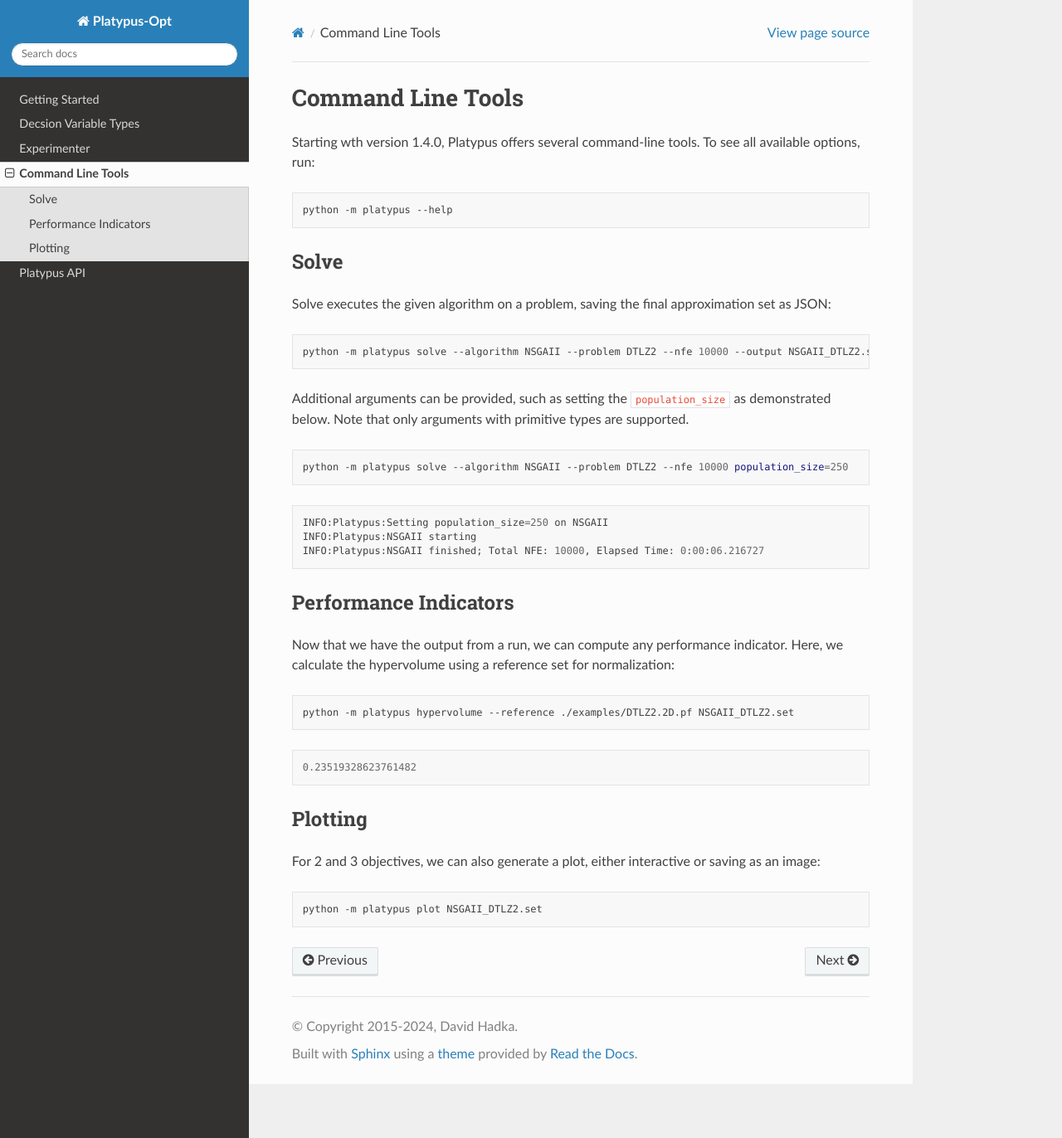
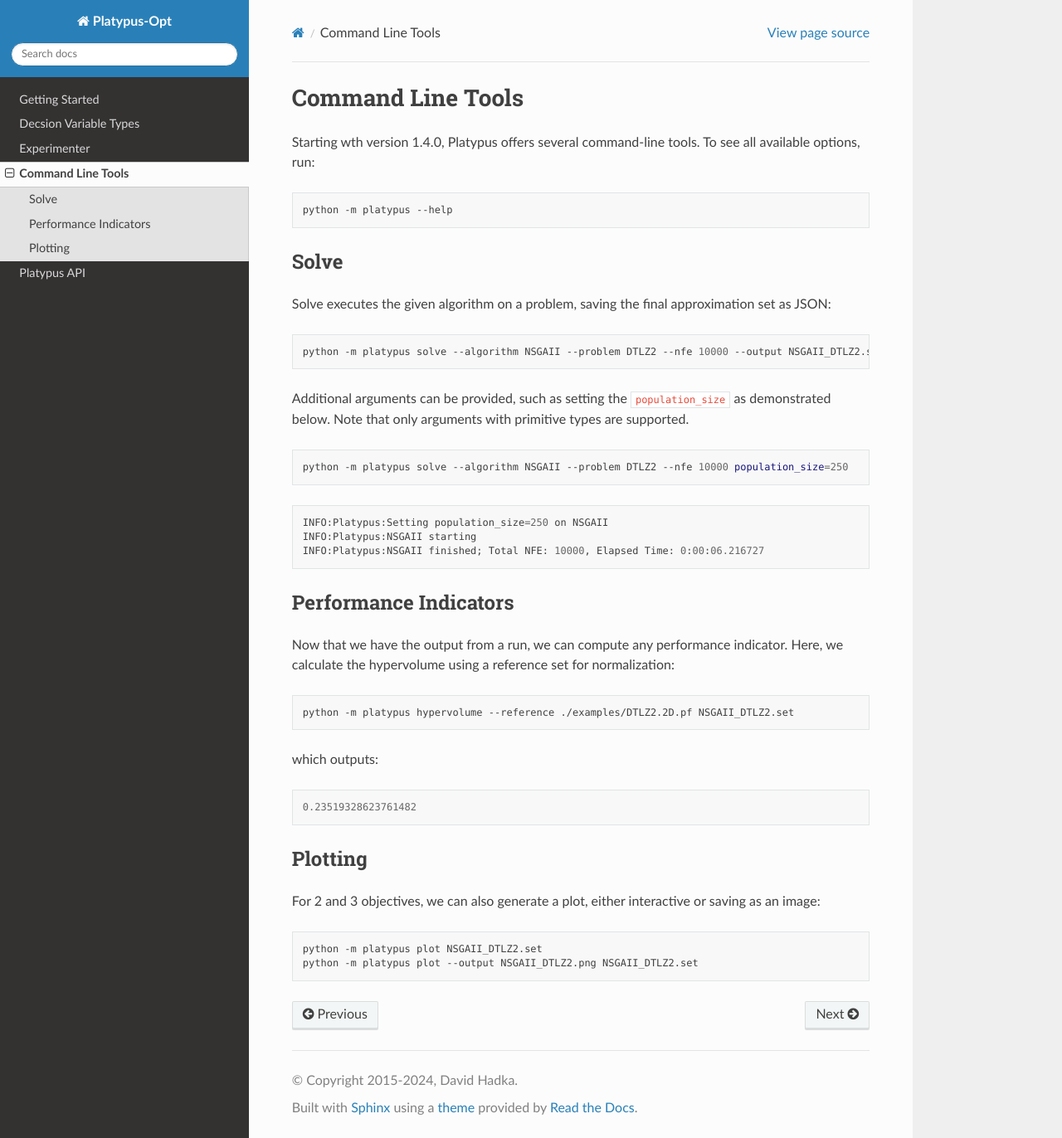
Before and after one commit to Project-Platypus/Platypus, a Sphinx documentation site: the page built from docs/cli.rst, in a window 1280 px wide and 1372 px high. Shown: the whole window at 83% size. Built offline with Sphinx 7.4.7 and the Read the Docs theme 2.0.0, drawn with Linux system fonts in a browser that asks for light colours; formulas are drawn with MathJax 3.

Commit message:
Update docs

```diff
--- a/docs/cli.rst
+++ b/docs/cli.rst
@@ -41,6 +41,8 @@
 
    python -m platypus hypervolume --reference ./examples/DTLZ2.2D.pf NSGAII_DTLZ2.set
 
+which outputs:
+
 ::
 
    0.23519328623761482
@@ -53,3 +55,4 @@
 .. code:: bash
 
    python -m platypus plot NSGAII_DTLZ2.set
+   python -m platypus plot --output NSGAII_DTLZ2.png NSGAII_DTLZ2.set
```
